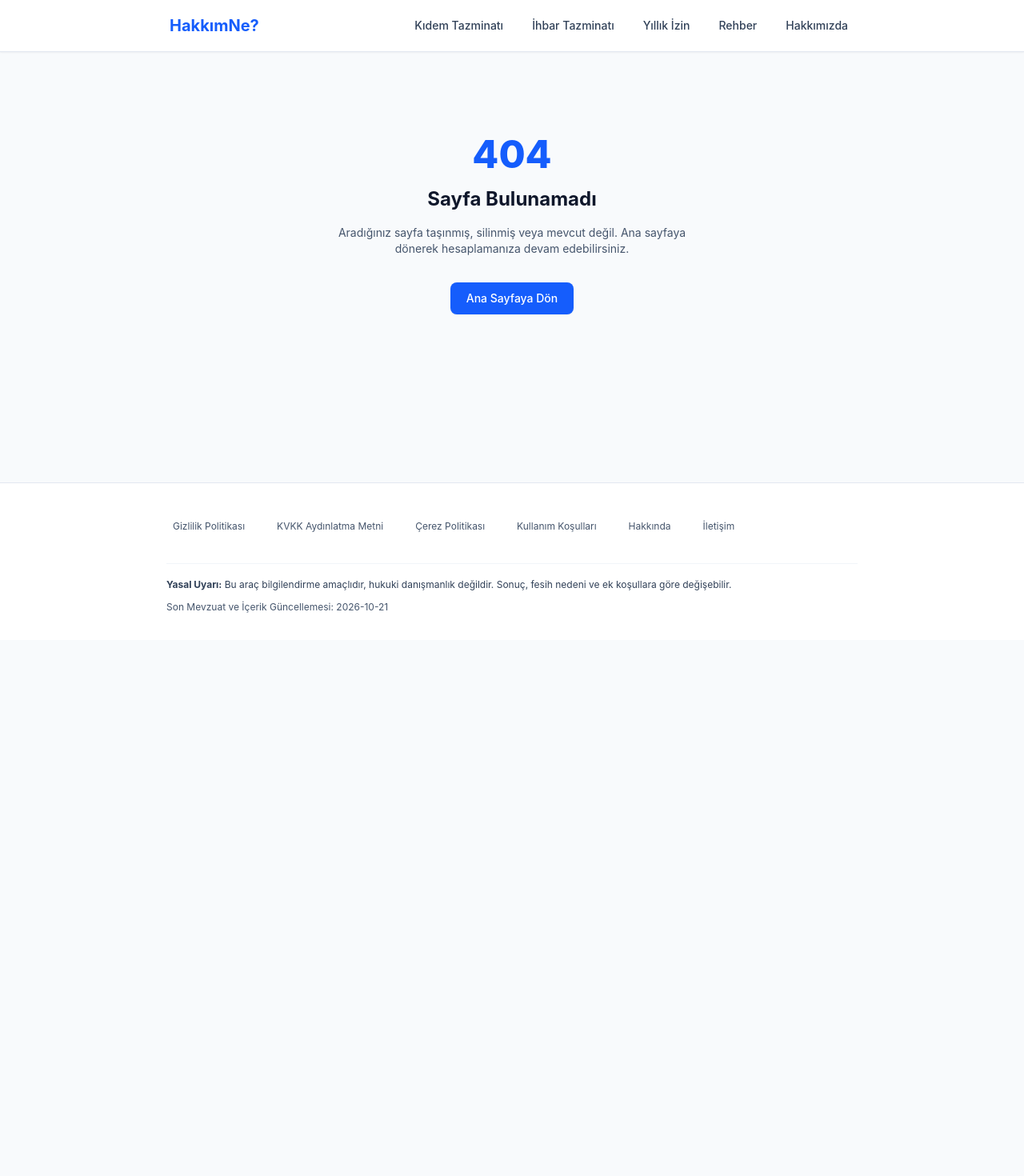
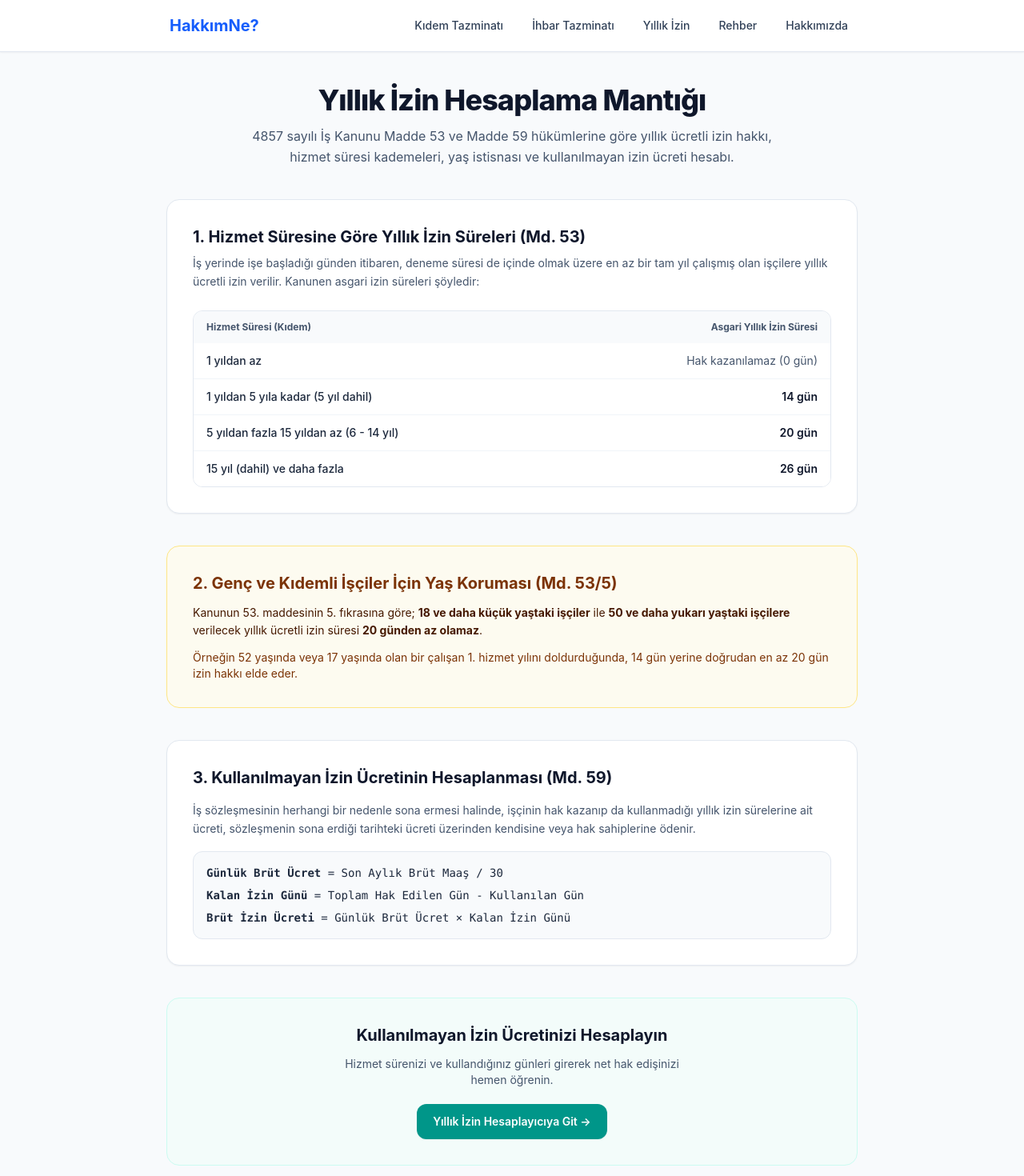
Before and after one commit to yasin-korkmaz/hakkimne, a Next.js app: page /rehber/yillik-izin in a window 1280 px wide. Before the commit this address had no page. Shown: the top 1470 px of the page at 80% size. Before the commit the page ends 800 px from the top, so only its background shows below. Built offline with nearby package versions, Linux system fonts and the light colour scheme.

Commit message:
chore: Yillik izin sitemap ve rehber sayfalari eklendi

```diff
--- /dev/null
+++ b/src/app/rehber/yillik-izin/page.tsx
@@ -0,0 +1,127 @@
+import React from "react";
+import type { Metadata } from "next";
+import Link from "next/link";
+import { siteConfig } from "@/config/site";
+
+export const metadata: Metadata = {
+  title: "Yıllık İzin Hesaplama Mantığı ve Süreleri",
+  description:
+    "4857 sayılı İş Kanunu md. 53 ve 59 kapsamında yıllık ücretli izin gün sayıları, yaş koruması ve izin ücreti hesaplama rehberi.",
+  alternates: {
+    canonical: "/rehber/yillik-izin",
+  },
+  openGraph: {
+    title: `Yıllık İzin Hesaplama Mantığı ve Süreleri | ${siteConfig.siteName}`,
+    description:
+      "4857 sayılı İş Kanunu md. 53 ve 59 kapsamında yıllık ücretli izin gün sayıları, yaş koruması ve izin ücreti hesaplama rehberi.",
+    url: `${siteConfig.siteUrl}/rehber/yillik-izin`,
+  },
+};
+
+export default function YillikIzinRehberPage() {
+  return (
+    <div className="flex flex-col gap-10 w-full">
+      {/* 1. Başlık ve Giriş */}
+      <section className="text-center max-w-2xl mx-auto flex flex-col gap-3">
+        <h1 className="text-3xl sm:text-4xl font-extrabold text-slate-900 tracking-tight">
+          Yıllık İzin Hesaplama Mantığı
+        </h1>
+        <p className="text-sm sm:text-base text-slate-600 leading-relaxed">
+          4857 sayılı İş Kanunu Madde 53 ve Madde 59 hükümlerine göre yıllık ücretli izin hakkı,
+          hizmet süresi kademeleri, yaş istisnası ve kullanılmayan izin ücreti hesabı.
+        </p>
+      </section>
+
+      {/* 2. Kıdem Kademeleri Tablosu ve Açıklaması */}
+      <section className="bg-white border border-slate-200 rounded-2xl p-6 sm:p-8 shadow-xs flex flex-col gap-6">
+        <div>
+          <h2 className="text-xl font-bold text-slate-900 mb-2">
+            1. Hizmet Süresine Göre Yıllık İzin Süreleri (Md. 53)
+          </h2>
+          <p className="text-sm text-slate-600 leading-relaxed">
+            İş yerinde işe başladığı günden itibaren, deneme süresi de içinde olmak üzere en az bir tam yıl
+            çalışmış olan işçilere yıllık ücretli izin verilir. Kanunen asgari izin süreleri şöyledir:
+          </p>
+        </div>
+
+        <div className="overflow-x-auto rounded-xl border border-slate-200">
+          <table className="w-full text-sm text-left">
+            <thead className="bg-slate-50 text-xs font-semibold text-slate-600">
+              <tr>
+                <th className="px-4 py-3">Hizmet Süresi (Kıdem)</th>
+                <th className="px-4 py-3 text-right">Asgari Yıllık İzin Süresi</th>
+              </tr>
+            </thead>
+            <tbody className="divide-y divide-slate-100">
+              <tr className="bg-white">
+                <td className="px-4 py-3 font-medium text-slate-800">1 yıldan az</td>
+                <td className="px-4 py-3 text-right text-slate-600">Hak kazanılamaz (0 gün)</td>
+              </tr>
+              <tr className="bg-white">
+                <td className="px-4 py-3 font-medium text-slate-800">1 yıldan 5 yıla kadar (5 yıl dahil)</td>
+                <td className="px-4 py-3 text-right font-semibold text-slate-900">14 gün</td>
+              </tr>
+              <tr className="bg-white">
+                <td className="px-4 py-3 font-medium text-slate-800">5 yıldan fazla 15 yıldan az (6 - 14 yıl)</td>
+                <td className="px-4 py-3 text-right font-semibold text-slate-900">20 gün</td>
+              </tr>
+              <tr className="bg-white">
+                <td className="px-4 py-3 font-medium text-slate-800">15 yıl (dahil) ve daha fazla</td>
+                <td className="px-4 py-3 text-right font-semibold text-slate-900">26 gün</td>
+              </tr>
+            </tbody>
+          </table>
+        </div>
+      </section>
+
+      {/* 3. Yaş İstisnası (Md. 53/5) */}
+      <section className="bg-amber-50/70 border border-amber-200 rounded-2xl p-6 sm:p-8 flex flex-col gap-3">
+        <h2 className="text-xl font-bold text-amber-900">
+          2. Genç ve Kıdemli İşçiler İçin Yaş Koruması (Md. 53/5)
+        </h2>
+        <p className="text-sm text-amber-950 leading-relaxed">
+          Kanunun 53. maddesinin 5. fıkrasına göre; <strong>18 ve daha küçük yaştaki işçiler</strong> ile{" "}
+          <strong>50 ve daha yukarı yaştaki işçilere</strong> verilecek yıllık ücretli izin süresi{" "}
+          <strong>20 günden az olamaz</strong>.
+        </p>
+        <p className="text-xs sm:text-sm text-amber-900">
+          Örneğin 52 yaşında veya 17 yaşında olan bir çalışan 1. hizmet yılını doldurduğunda, 14 gün yerine
+          doğrudan en az 20 gün izin hakkı elde eder.
+        </p>
+      </section>
+
+      {/* 4. İzin Ücreti Formülü (Md. 59) */}
+      <section className="bg-white border border-slate-200 rounded-2xl p-6 sm:p-8 shadow-xs flex flex-col gap-4">
+        <h2 className="text-xl font-bold text-slate-900">
+          3. Kullanılmayan İzin Ücretinin Hesaplanması (Md. 59)
+        </h2>
+        <p className="text-sm text-slate-600 leading-relaxed">
+          İş sözleşmesinin herhangi bir nedenle sona ermesi halinde, işçinin hak kazanıp da kullanmadığı yıllık
+          izin sürelerine ait ücreti, sözleşmenin sona erdiği tarihteki ücreti üzerinden kendisine veya hak sahiplerine ödenir.
+        </p>
+
+        <div className="bg-slate-50 border border-slate-200 rounded-xl p-4 font-mono text-xs sm:text-sm text-slate-800 flex flex-col gap-2">
+          <div><strong>Günlük Brüt Ücret</strong> = Son Aylık Brüt Maaş / 30</div>
+          <div><strong>Kalan İzin Günü</strong> = Toplam Hak Edilen Gün - Kullanılan Gün</div>
+          <div><strong>Brüt İzin Ücreti</strong> = Günlük Brüt Ücret × Kalan İzin Günü</div>
+        </div>
+      </section>
+
+      {/* 5. Hesaplayıcıya Dönüş */}
+      <section className="text-center bg-teal-50/60 border border-teal-100 rounded-2xl p-6 sm:p-8 flex flex-col items-center gap-3">
+        <h2 className="text-lg sm:text-xl font-bold text-slate-900">
+          Kullanılmayan İzin Ücretinizi Hesaplayın
+        </h2>
+        <p className="text-xs sm:text-sm text-slate-600 max-w-md">
+          Hizmet sürenizi ve kullandığınız günleri girerek net hak edişinizi hemen öğrenin.
+        </p>
+        <Link
+          href="/yillik-izin-ucreti-hesaplama"
+          className="mt-2 inline-flex items-center justify-center px-5 py-2.5 bg-teal-600 text-white font-semibold text-sm rounded-xl hover:bg-teal-700 transition-colors shadow-xs min-h-[44px] focus-visible:outline-none focus-visible:ring-2 focus-visible:ring-teal-600 focus-visible:ring-offset-2"
+        >
+          Yıllık İzin Hesaplayıcıya Git →
+        </Link>
+      </section>
+    </div>
+  );
+}
--- a/src/app/sitemap.ts
+++ b/src/app/sitemap.ts
@@ -8,7 +8,9 @@ export default function sitemap(): MetadataRoute.Sitemap {
     "",
     "/kidem-tazminati-hesaplama",
     "/ihbar-tazminati-hesaplama",
+    "/yillik-izin-ucreti-hesaplama",
     "/rehber",
+    "/rehber/yillik-izin",
     "/hakkinda",
     "/iletisim",
     "/kullanim-kosullari",
@@ -20,7 +22,7 @@ export default function sitemap(): MetadataRoute.Sitemap {
   return routes.map((path) => ({
     url: `${siteConfig.siteUrl}${path}`,
     lastModified: new Date(siteConfig.lastContentUpdate),
-    changeFrequency: path === "" || path.includes("hesaplama") || path === "/rehber" ? "weekly" : "monthly",
-    priority: path === "" ? 1.0 : path.includes("hesaplama") || path === "/rehber" ? 0.9 : 0.5,
+    changeFrequency: path === "" || path.includes("hesaplama") || path.startsWith("/rehber") ? "weekly" : "monthly",
+    priority: path === "" ? 1.0 : path.includes("hesaplama") || path.startsWith("/rehber") ? 0.9 : 0.5,
   }));
 }
--- a/src/app/yillik-izin-ucreti-hesaplama/page.tsx
+++ b/src/app/yillik-izin-ucreti-hesaplama/page.tsx
@@ -1,5 +1,6 @@
 import React from "react";
 import type { Metadata } from "next";
+import Link from "next/link";
 import { siteConfig } from "@/config/site";
 import AnnualLeaveCalculator from "@/features/annual-leave/AnnualLeaveCalculator";
 
@@ -35,6 +36,16 @@ export default function YillikIzinPage() {
         <AnnualLeaveCalculator />
       </section>
 
+      {/* Detaylı Hesaplama Yöntemi Bağlantısı */}
+      <div className="text-center -mt-4">
+        <Link
+          href="/rehber/yillik-izin"
+          className="inline-flex items-center gap-1.5 text-sm sm:text-base font-semibold text-teal-600 hover:text-teal-700 hover:underline min-h-[44px] py-2 px-3 rounded-lg focus-visible:outline-none focus-visible:ring-2 focus-visible:ring-teal-600"
+        >
+          Detaylı hesaplama yöntemini incele →
+        </Link>
+      </div>
+
       <section className="max-w-2xl mx-auto w-full flex flex-col gap-4 text-sm text-slate-700 leading-relaxed">
         <h2 className="text-lg font-bold text-slate-900">Yıllık İzin Hakkında</h2>
         <p>
```
Also changed, not shown: 2 other files (tests, documents, lock files or other folders).
